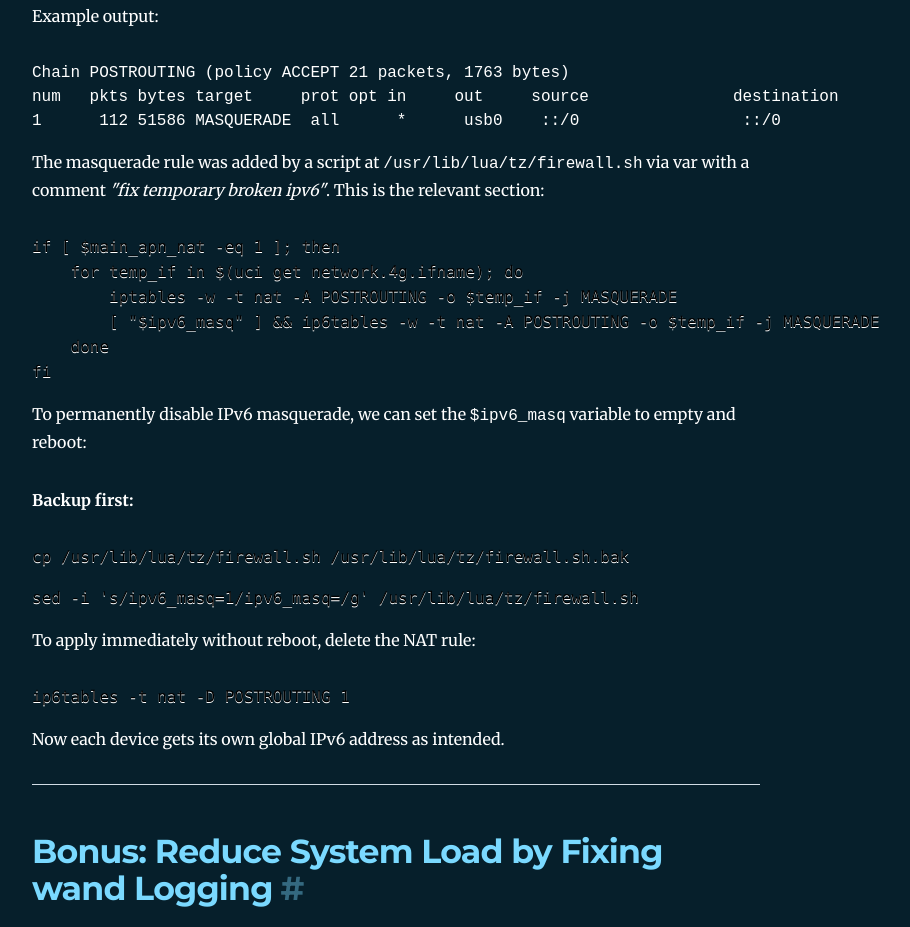
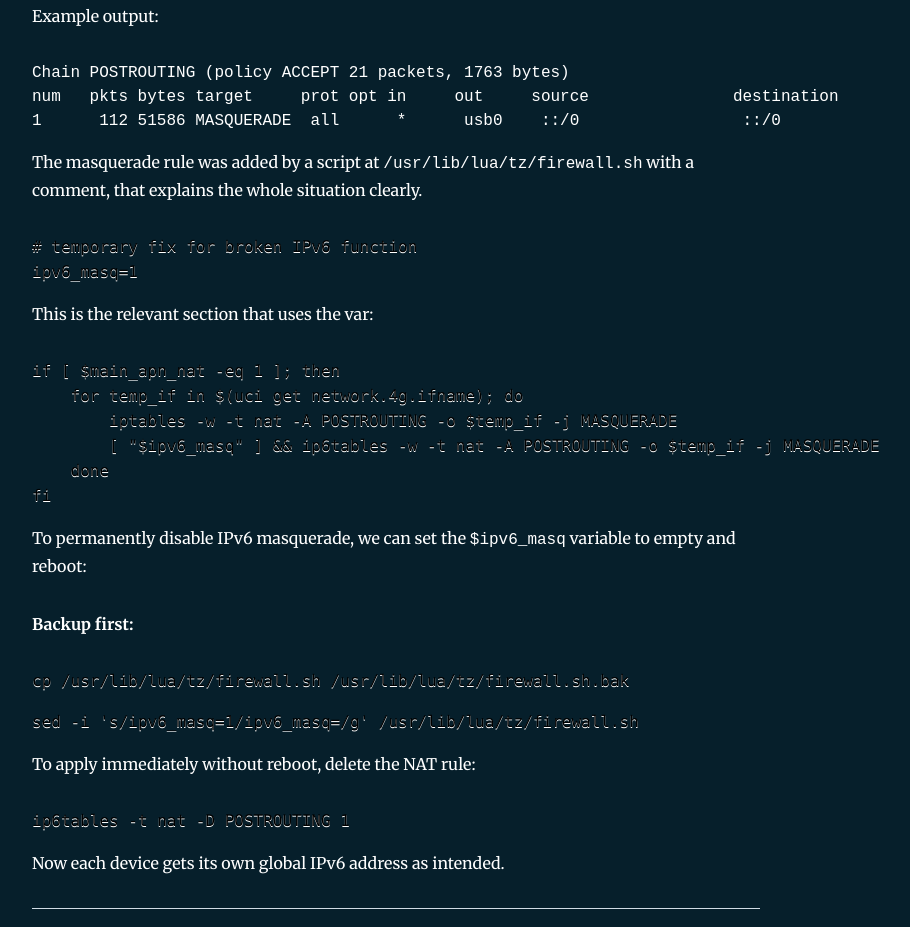
Before and after one commit to miyurusankalpa/miyurublog, a Gatsby site: page /zlt-ipv6-fixes/ in a window 1280 px wide. Shown: the part 4750-5677 px from the top of the page, without its empty margins (244-1154 px from the left). Built offline with nearby package versions, Linux system fonts and the light colour scheme; Gatsby itself is replaced by a stand-in of ours; some packages are replaced by stand-ins of ours; code samples lack their colours.

Commit message:
add masq comment section

````diff
--- a/content/blog/zlt-ipv6-fixes/index.md
+++ b/content/blog/zlt-ipv6-fixes/index.md
@@ -154,7 +154,14 @@ num   pkts bytes target     prot opt in     out     source               destina
 1      112 51586 MASQUERADE  all      *      usb0    ::/0                 ::/0
 ```
 
-The masquerade rule was added by a script at `/usr/lib/lua/tz/firewall.sh` via var with a comment *"fix temporary broken ipv6"*. This is the relevant section:
+The masquerade rule was added by a script at `/usr/lib/lua/tz/firewall.sh` with a comment, that explains the whole situation clearly.
+
+```bash
+# temporary fix for broken IPv6 function
+ipv6_masq=1
+```
+
+This is the relevant section that uses the var:
 
 ```bash
 if [ $main_apn_nat -eq 1 ]; then
````
